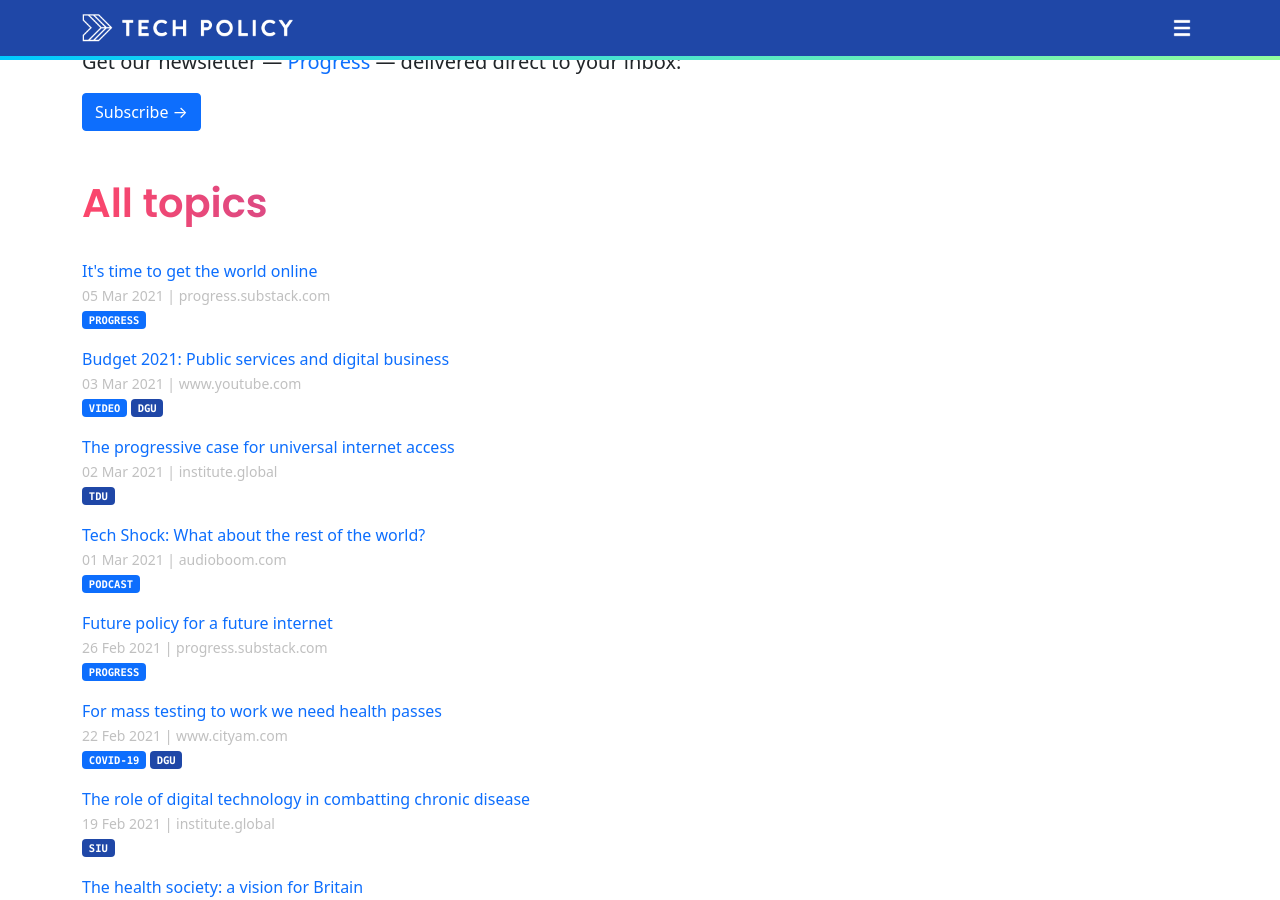
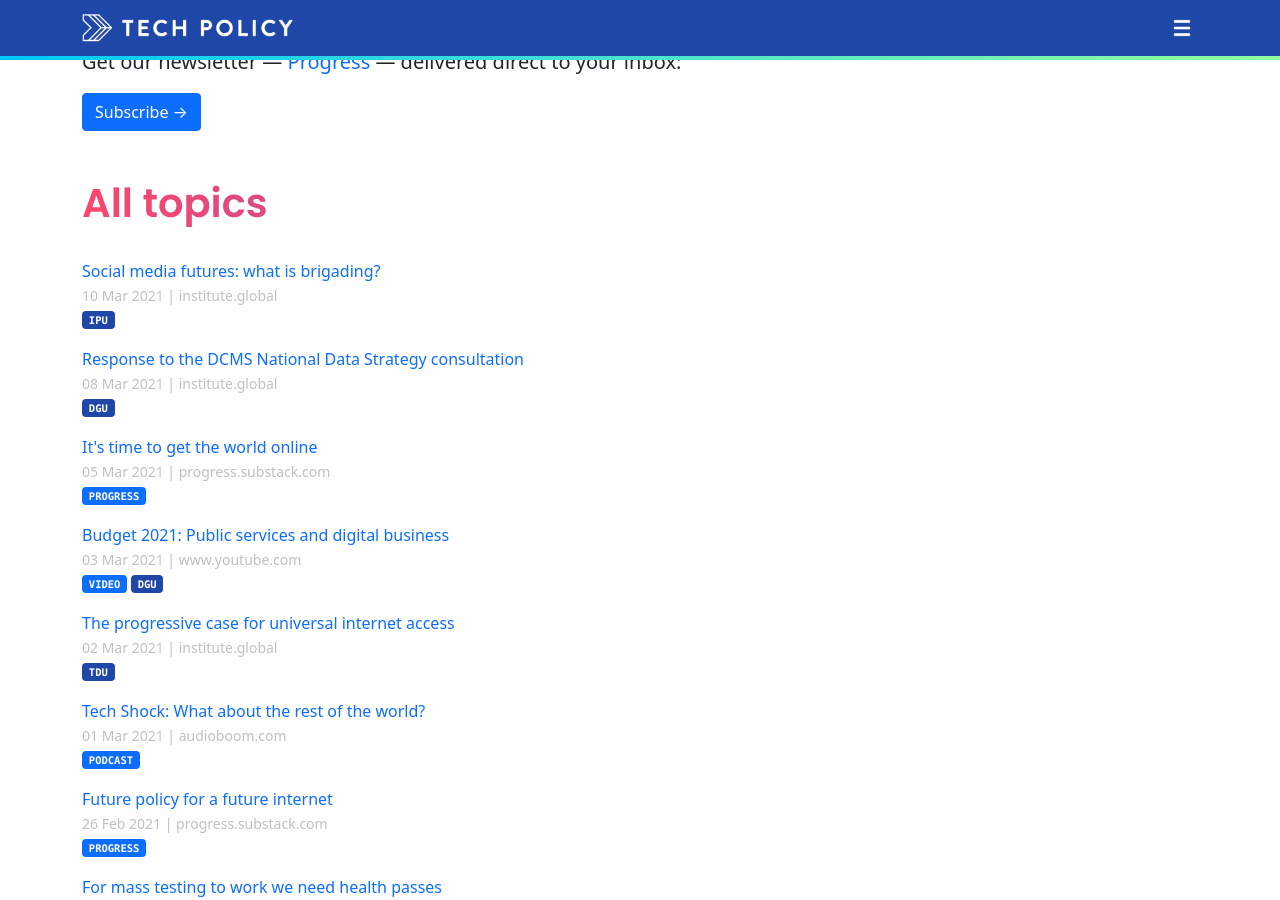
Before and after one commit to techpolicyio/techpolicyio.github.io, a Jekyll site: the page built from pages/home.md, in a window 1280 px wide and 900 px high, scrolled down 468 px. Built offline with Jekyll 4.4.1, drawn with Linux system fonts in a browser that asks for light colours.

Commit message:
Update links.yml

```diff
--- a/_data/links.yml
+++ b/_data/links.yml
@@ -679,3 +679,11 @@
   date: 2021-03-03
   tags: video
   unit: dgu
+- title: "Response to the DCMS National Data Strategy consultation"
+  url: https://institute.global/policy/dcms-national-data-strategy-consultation-response
+  date: 2021-03-08
+  unit: dgu
+- title: "Social media futures: what is brigading?"
+  url: https://institute.global/policy/social-media-futures-what-brigading
+  date: 2021-03-10
+  unit: ipu
```
